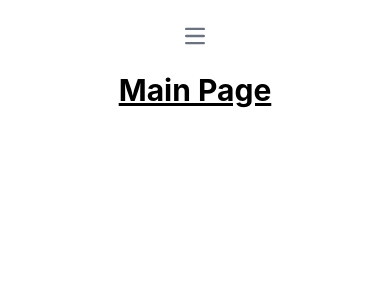
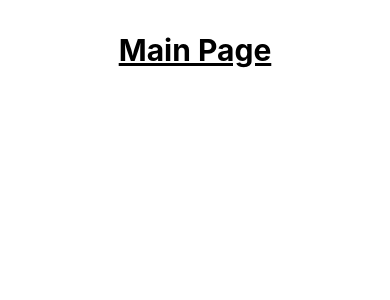
Before and after one commit to aphan17/calcifer, a React (Create React App) app in the folder ghi/react-app/: page / in a window 390 px wide. Shown: the top 300 px of the page. Built offline with nearby package versions, Linux system fonts and the light colour scheme.

Commit message:
temporarily removed collapsed navbar

```diff
--- a/ghi/react-app/src/Nav.js
+++ b/ghi/react-app/src/Nav.js
@@ -5,12 +5,6 @@ function Nav() {
     return (
     <nav class="bg-white border-gray-200">
         <div class="max-w-screen-xl flex flex-wrap items-center justify-around mx-auto p-4">
-            <button data-collapse-toggle="navbar-default" type="button" class="inline-flex items-center p-2 w-10 h-10 justify-center text-sm text-gray-500 rounded-lg md:hidden hover:bg-gray-100 focus:outline-none focus:ring-2 focus:ring-gray-200" aria-controls="navbar-default" aria-expanded="false">
-                <span class="sr-only">Open main menu</span>
-                <svg class="w-5 h-5" aria-hidden="true" xmlns="http://www.w3.org/2000/svg" fill="none" viewBox="0 0 17 14">
-                    <path stroke="currentColor" stroke-linecap="round" stroke-linejoin="round" stroke-width="2" d="M1 1h15M1 7h15M1 13h15"/>
-                </svg>
-            </button>
             <div class="hidden w-full md:block md:w-auto" id="navbar-default">
             <ul class="font-medium flex flex-col p-4 md:p-0 mt-4 border border-gray-100 rounded-lg bg-gray-50 md:flex-row md:space-x-8 md:mt-0 md:border-0 md:bg-white">
                 <li>
```
